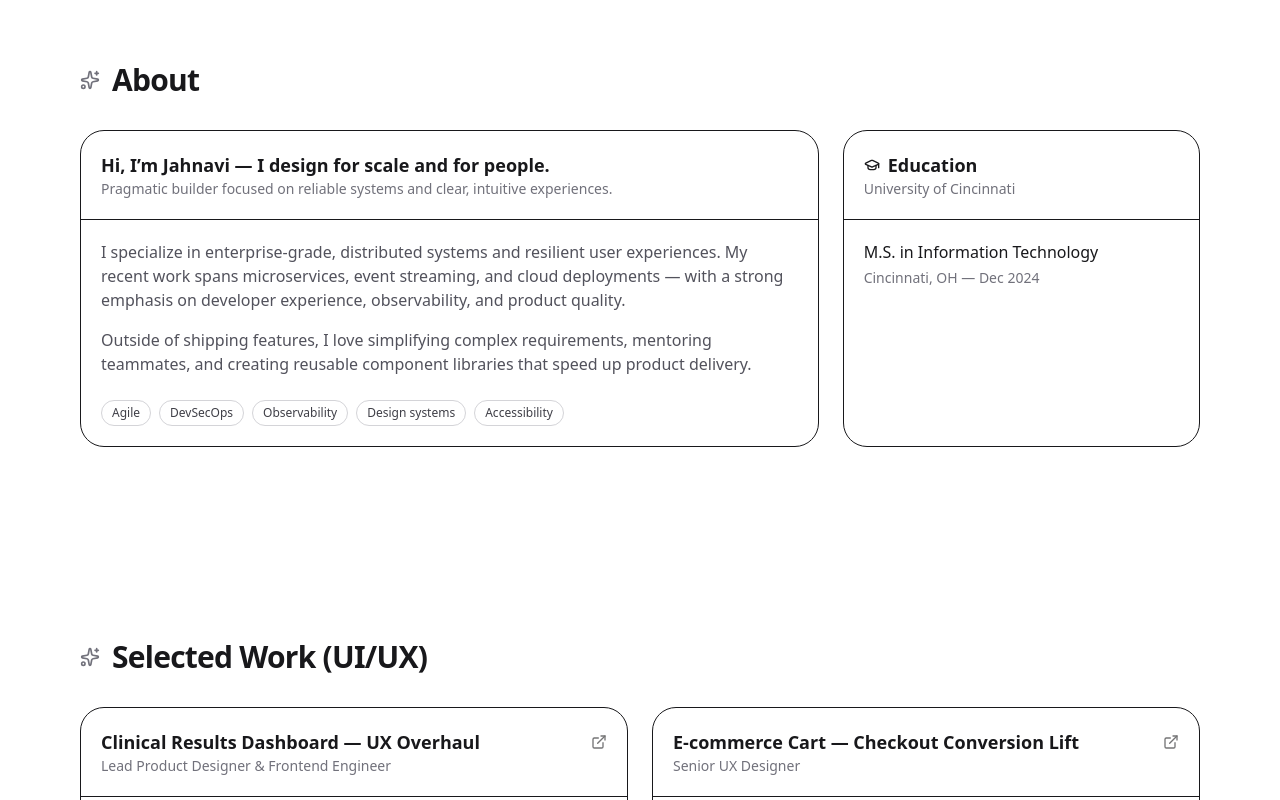
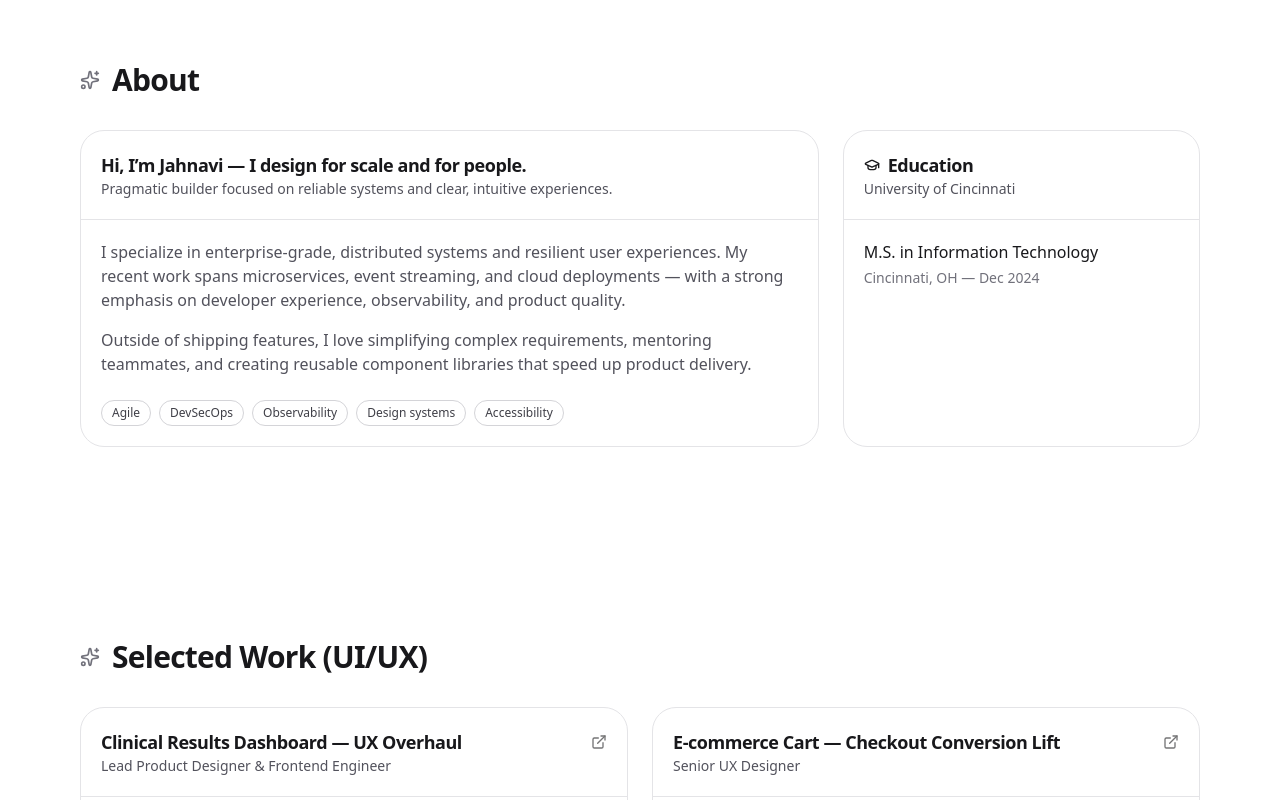
Before and after one commit to meesalji/jahnavi-portfolio, a React (Vite) app: page / in a window 1280 px wide. Shown: the part 840-1640 px from the top of the page. Built offline with nearby package versions, Linux system fonts and the light colour scheme.

Commit message:
Update card.tsx

```diff
--- a/src/components/ui/card.tsx
+++ b/src/components/ui/card.tsx
@@ -1,16 +1,16 @@
 import * as React from "react";
 
 export function Card({ className="", ...props }: React.HTMLAttributes<HTMLDivElement>) {
-  return <div className={`rounded-3xl border bg-white dark:bg-zinc-950 dark:border-zinc-900 ${className}`} {...props} />;
+  return <div className={`rounded-3xl border border-zinc-200 bg-white shadow-soft dark:border-zinc-900 dark:bg-zinc-950 ${className}`} {...props} />;
 }
 export function CardHeader({ className="", ...props }: React.HTMLAttributes<HTMLDivElement>) {
-  return <div className={`border-b p-5 dark:border-zinc-900 ${className}`} {...props} />;
+  return <div className={`border-b border-zinc-200 p-5 dark:border-zinc-900 ${className}`} {...props} />;
 }
 export function CardTitle({ className="", ...props }: React.HTMLAttributes<HTMLHeadingElement>) {
-  return <h3 className={`text-lg font-semibold ${className}`} {...props} />;
+  return <h3 className={`text-lg font-semibold tracking-tight ${className}`} {...props} />;
 }
 export function CardDescription({ className="", ...props }: React.HTMLAttributes<HTMLParagraphElement>) {
-  return <p className={`text-sm text-zinc-500 dark:text-zinc-400 ${className}`} {...props} />;
+  return <p className={`text-sm text-zinc-600 dark:text-zinc-400 ${className}`} {...props} />;
 }
 export function CardContent({ className="", ...props }: React.HTMLAttributes<HTMLDivElement>) {
   return <div className={`p-5 ${className}`} {...props} />;
```
